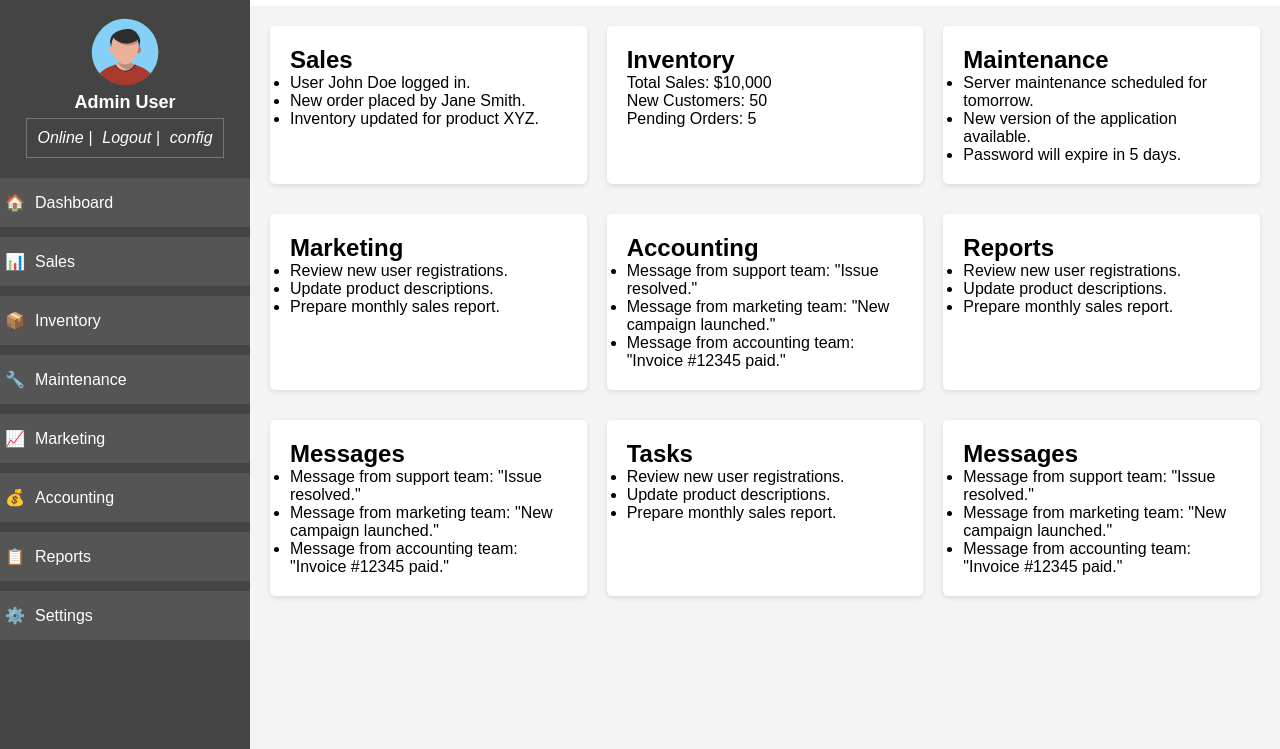
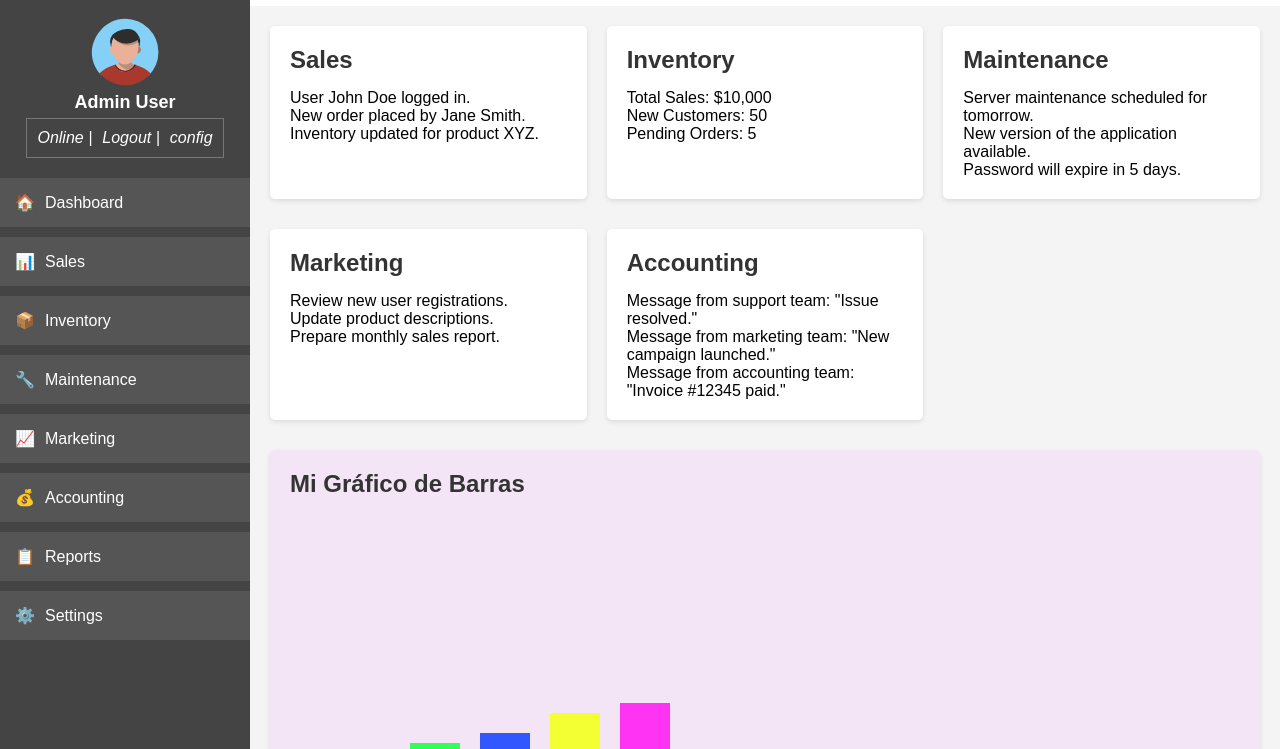
Before and after one commit to xandecrz/Admin-panel, a plain HTML site: page index.html in a window 1280 px wide. Shown: the part 51-800 px from the top of the page. Drawn offline with Linux system fonts and the light colour scheme.

Commit message:
haciendo mejorando

```diff
--- a/css/style.css
+++ b/css/style.css
@@ -73,7 +73,7 @@ body{
     list-style: none;
     width: 100%;
     background-color: #555;
-    padding: 15px 5px;
+    padding: 15px ;
 
 }
 .nav-links li a{
@@ -133,6 +133,7 @@ main{
     grid-template-columns: repeat(auto-fit, minmax(300px, 1fr));
     gap: 20px;
     padding: 20px;
+    height: 100%;
 }
 .card{
     background-color: #fff;
@@ -141,3 +142,31 @@ main{
     padding: 20px;
     margin-bottom: 10px;
 }
+.card:hover{
+    transform: translateY(-5px);
+    box-shadow: 0 4px 10px rgba(0,0,0,0.2);
+}
+
+.card6{
+    background-color: #f3e5f5;
+    grid-column: span 3;
+    grid-row: span 4;
+}
+.card7{
+    background-color: #e0f7fa;
+    grid-column: span 2;
+    grid-row: span 2;
+}
+.card8{
+    background-color: #f1f8e9;
+    grid-column: span 2;
+    grid-row: span 2;
+}
+.card h2{
+    margin-bottom: 15px;
+    color: #333;
+}
+.card ul{
+    list-style: none;
+    padding-left: 0;
+}
--- a/index.html
+++ b/index.html
@@ -24,7 +24,6 @@
                     </div>
                 </div>
             </div>
-
            <nav class="navigation">
                 <ul class="nav-links">
                     <li>🏠<a href="#">Dashboard</a></li>
@@ -52,7 +51,7 @@
             </header>
 
             <section class="content">
-                <article class="card">
+                <article class="card card1">
                     <h2>Sales</h2>
                     <ul>
                         <li>User John Doe logged in.</li>
@@ -61,14 +60,14 @@
                     </ul>
                 </article>
 
-                <article class="card">
+                <article class="card card2">
                     <h2>Inventory</h2>
                     <p>Total Sales: $10,000</p>
                     <p>New Customers: 50</p>
                     <p>Pending Orders: 5</p>
                 </article>
 
-                <article class="card">
+                <article class="card card3">
                     <h2>Maintenance</h2>
                     <ul>
                         <li>Server maintenance scheduled for tomorrow.</li>
@@ -77,7 +76,7 @@
                     </ul>
                 </article>
 
-                <article class="card">
+                <article class="card card4">
                     <h2>Marketing</h2>
                     <ul>
                         <li>Review new user registrations.</li>
@@ -86,7 +85,7 @@
                     </ul>
                 </article>
 
-                <article class="card">
+                <article class="card card5">
                     <h2>Accounting</h2>
                     <ul>
                         <li>Message from support team: "Issue resolved."</li>
@@ -94,25 +93,32 @@
                         <li>Message from accounting team: "Invoice #12345 paid."</li>
                     </ul>
                 </article>
-                <article class="card">
-                    <h2>Reports</h2>
-                    <ul>
-                        <li>Review new user registrations.</li>
-                        <li>Update product descriptions.</li>
-                        <li>Prepare monthly sales report.</li>
-                    </ul>
+                <article class="card card6">
+                    <h2>Mi Gráfico de Barras</h2>
+                    <canvas id="miCanvas" width="400" height="300"></canvas>
+
+                    <script>
+                        const canvas = document.getElementById('miCanvas');
+                        const ctx = canvas.getContext('2d');
+
+                        // Datos del gráfico
+                        const datos = [50, 60, 70, 90, 100, 150, 80, 200, 120, 180];
+                        const colores = ['#FF5733', '#33FF57', '#3357FF', '#F3FF33', '#FF33F3', '#33FFF3', '#F333FF', '#FF8C33', '#8C33FF', '#33FF8C'];
+                        const anchoBarra = 50;
+                        const espacio = 20;
+
+                        // Dibujar barras
+                        for (let i = 0; i < datos.length; i++) {
+                            let x = (i * (anchoBarra + espacio)) + 50;
+                            let y = canvas.height - datos[i] - 10;
+
+                            ctx.fillStyle = colores[i];
+                            ctx.fillRect(x, y, anchoBarra, datos[i]);
+                        }
+                    </script>
                 </article>
 
-                <article class="card">
-                    <h2>Messages</h2>
-                    <ul>
-                        <li>Message from support team: "Issue resolved."</li>
-                        <li>Message from marketing team: "New campaign launched."</li>
-                        <li>Message from accounting team: "Invoice #12345 paid."</li>
-                    </ul>
-                </article>
-
-                                <article class="card">
+                <article class="card card7">
                     <h2>Tasks</h2>
                     <ul>
                         <li>Review new user registrations.</li>
@@ -121,7 +127,7 @@
                     </ul>
                 </article>
 
-                <article class="card">
+                <article class="card card8">
                     <h2>Messages</h2>
                     <ul>
                         <li>Message from support team: "Issue resolved."</li>
```
